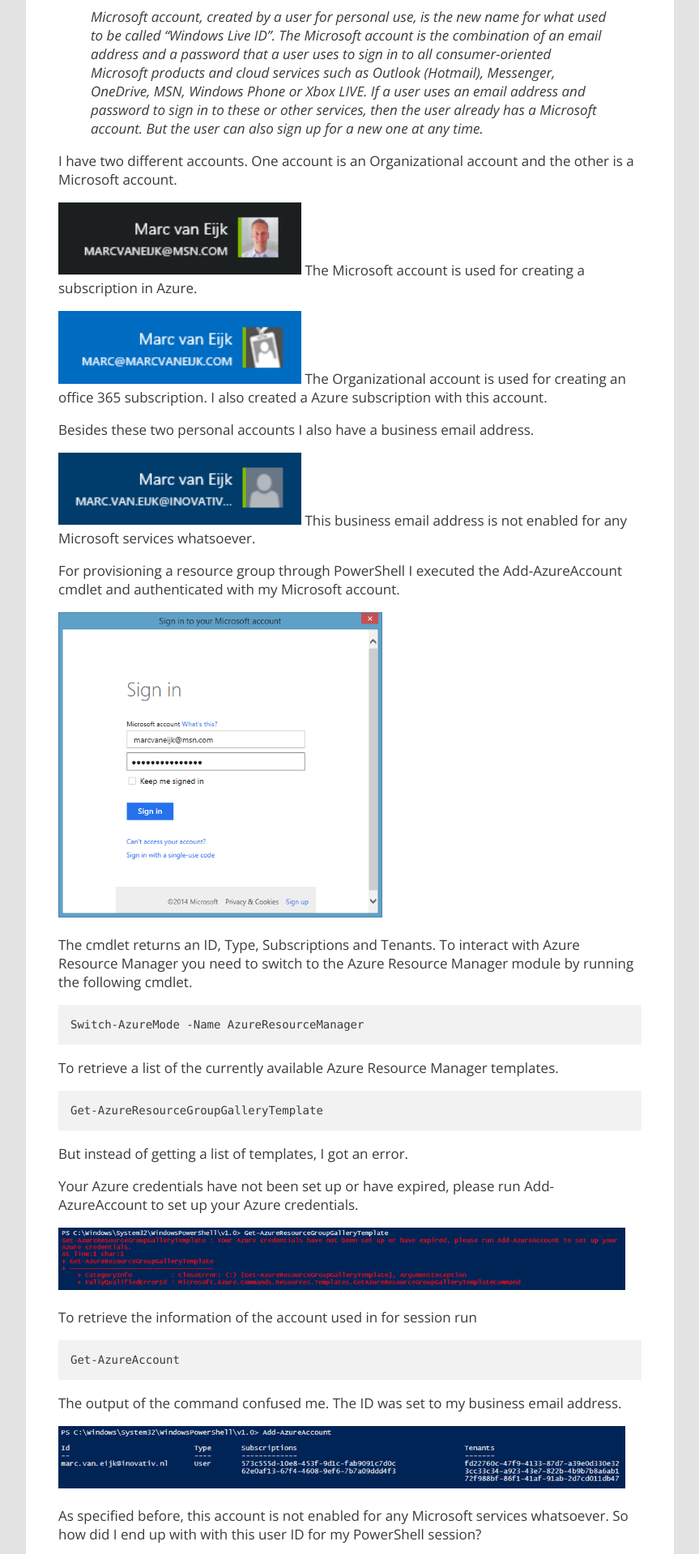
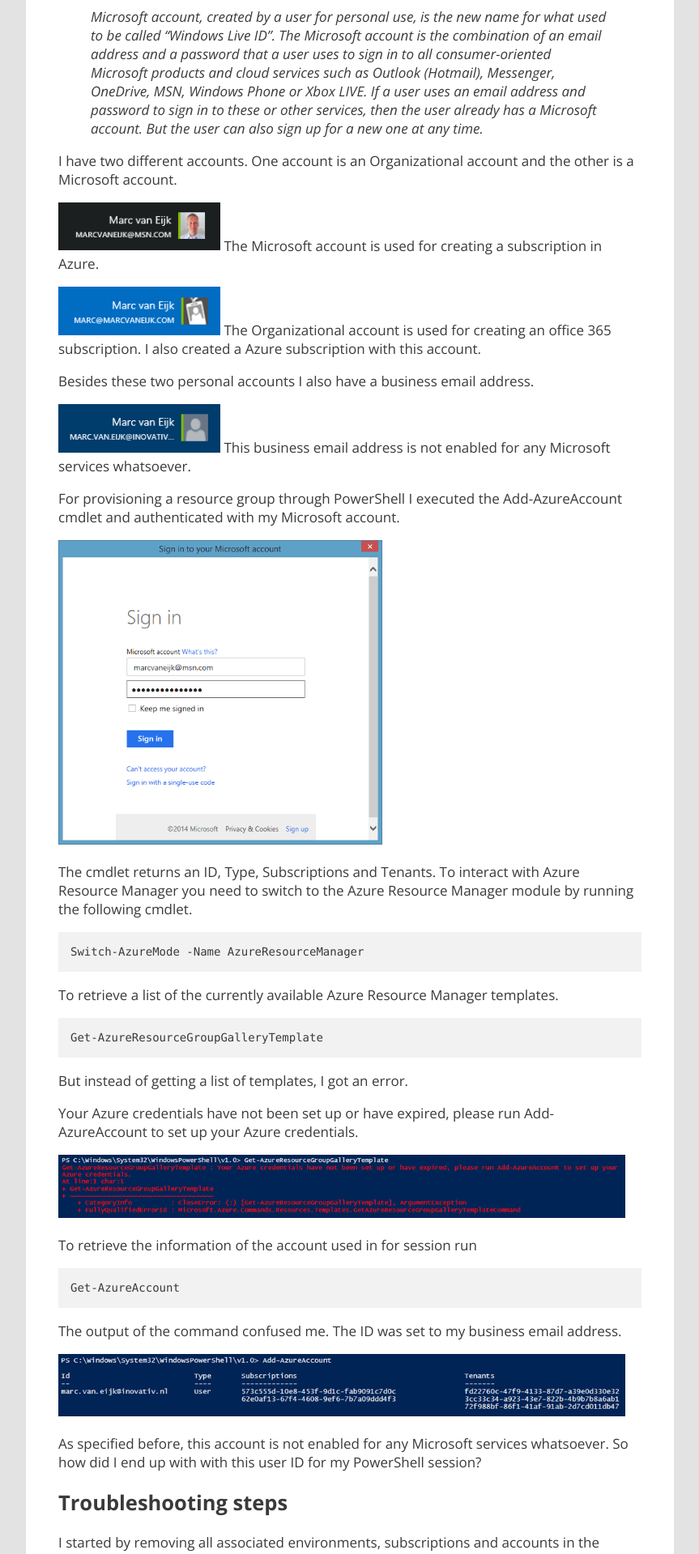
Before and after one commit to marcvaneijk/marcvaneijk.old, a Jekyll site: the page built from _posts/2014-12-30-addazureaccount.md, in a window 1280 px wide. Shown: the part 1335-3254 px from the top of the page at 81% size, without its empty margins (58-921 px from the left). Built offline with Jekyll 4.4.1, drawn with Linux system fonts in a browser that asks for light colours; nearby versions of some CDN libraries.

Commit message:
Update 2014-12-30-addazureaccount.md

```diff
--- a/_posts/2014-12-30-addazureaccount.md
+++ b/_posts/2014-12-30-addazureaccount.md
@@ -22,13 +22,16 @@ You can use your Microsoft account or Organizational account to login without th
 I have two different accounts. One account is an Organizational account and the other is a Microsoft account.
 <!--more-->
 
-<img src="/images/2014-12-30/02-msn.png" width="300"> The Microsoft account is used for creating a subscription in Azure.
+<img src="/images/2014-12-30/02-msn.png" width="200">
+The Microsoft account is used for creating a subscription in Azure.
 
-<img src="/images/2014-12-30/03-marcvaneijk.com_.png" width="300"> The Organizational account is used for creating an office 365 subscription. I also created a Azure subscription with this account.
+<img src="/images/2014-12-30/03-marcvaneijk.com_.png" width="200">
+The Organizational account is used for creating an office 365 subscription. I also created a Azure subscription with this account.
 
 Besides these two personal accounts I also have a business email address.
 
-<img src="/images/2014-12-30/04-inovativ.png" width="300"> This business email address is not enabled for any Microsoft services whatsoever.
+<img src="/images/2014-12-30/04-inovativ.png" width="200">
+This business email address is not enabled for any Microsoft services whatsoever.
 
 For provisioning a resource group through PowerShell I executed the Add-AzureAccount cmdlet and authenticated with my Microsoft account.
 
```
